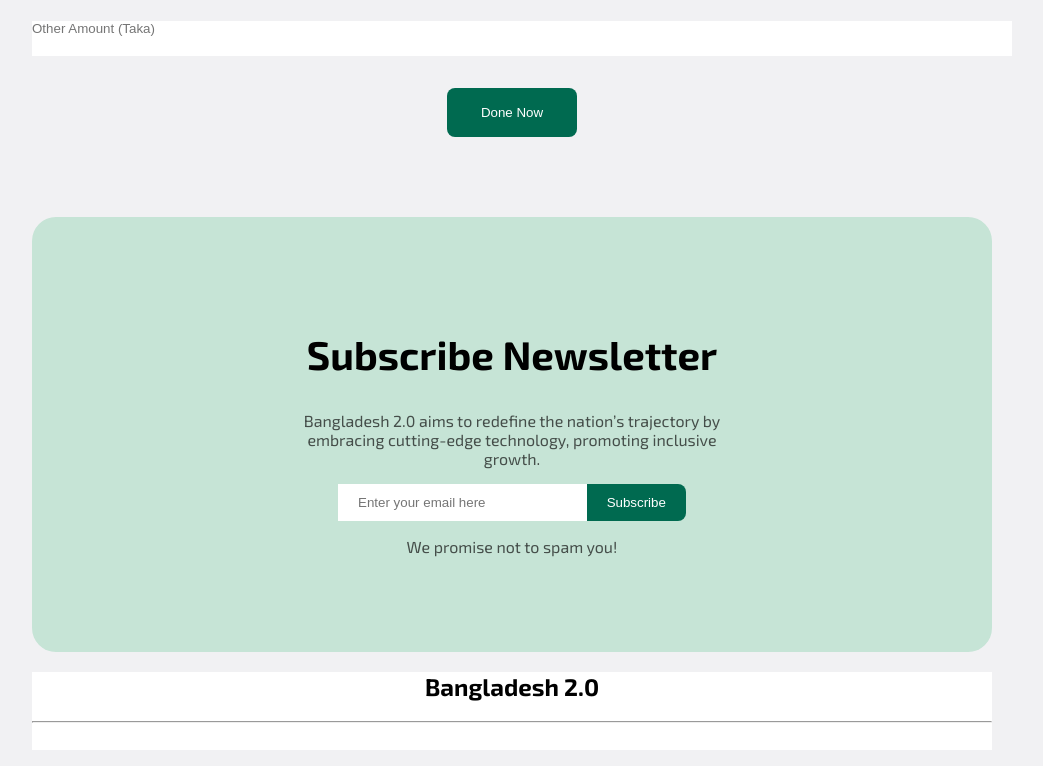
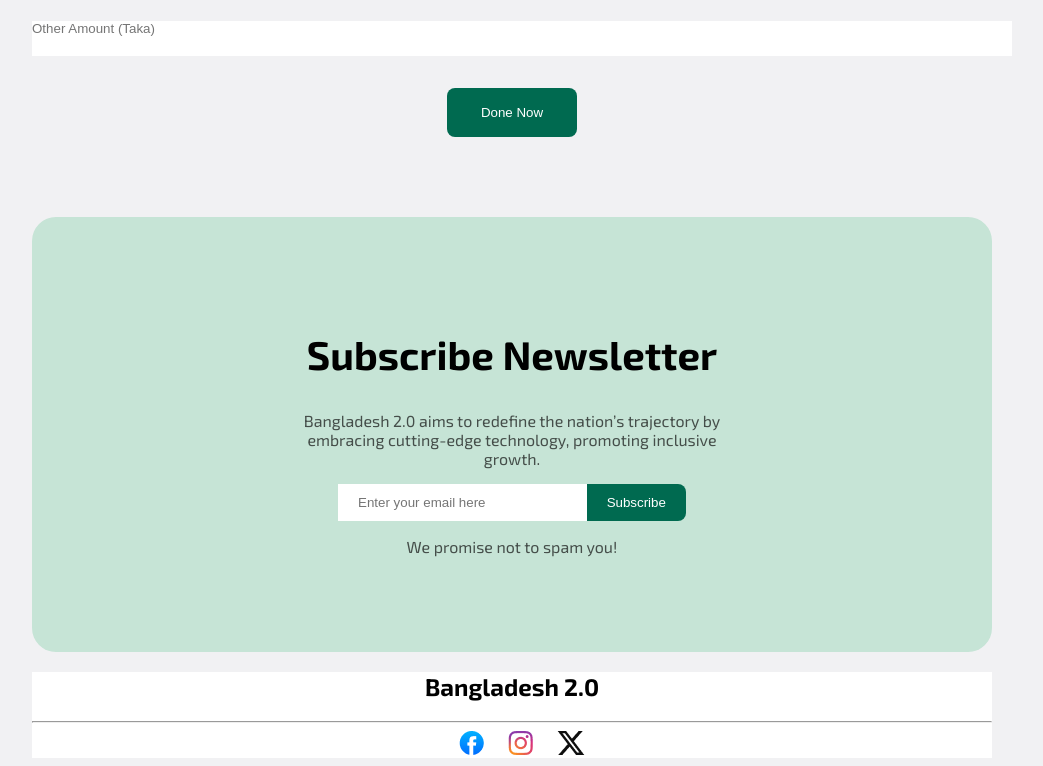
Before and after one commit to jewel-barua-code/new-bangladesh-a1, a plain HTML site: page index.html in a window 1280 px wide. Shown: the part 2400-3166 px from the top of the page, without its empty margins (128-1171 px from the left). Drawn offline with Linux system fonts and the light colour scheme; the site is published under a folder, as on GitHub Pages, so addresses that start at the root find nothing.

Commit message:
footer updated

```diff
--- a/index.html
+++ b/index.html
@@ -120,9 +120,9 @@
         <h2>Bangladesh 2.0</h2>
         <hr>
         <div class="social">
-              <img src="/resources/facebook.png" alt="">
-              <img src="/resources/instagram.png" alt="">
-              <img src="/resources/x.png" alt="">
+              <img src="resources/facebook.png" alt="">
+              <img src="resources/instagram.png" alt="">
+              <img src="resources/x.png" alt="">
         </div>
     </footer>
   </body>
```
